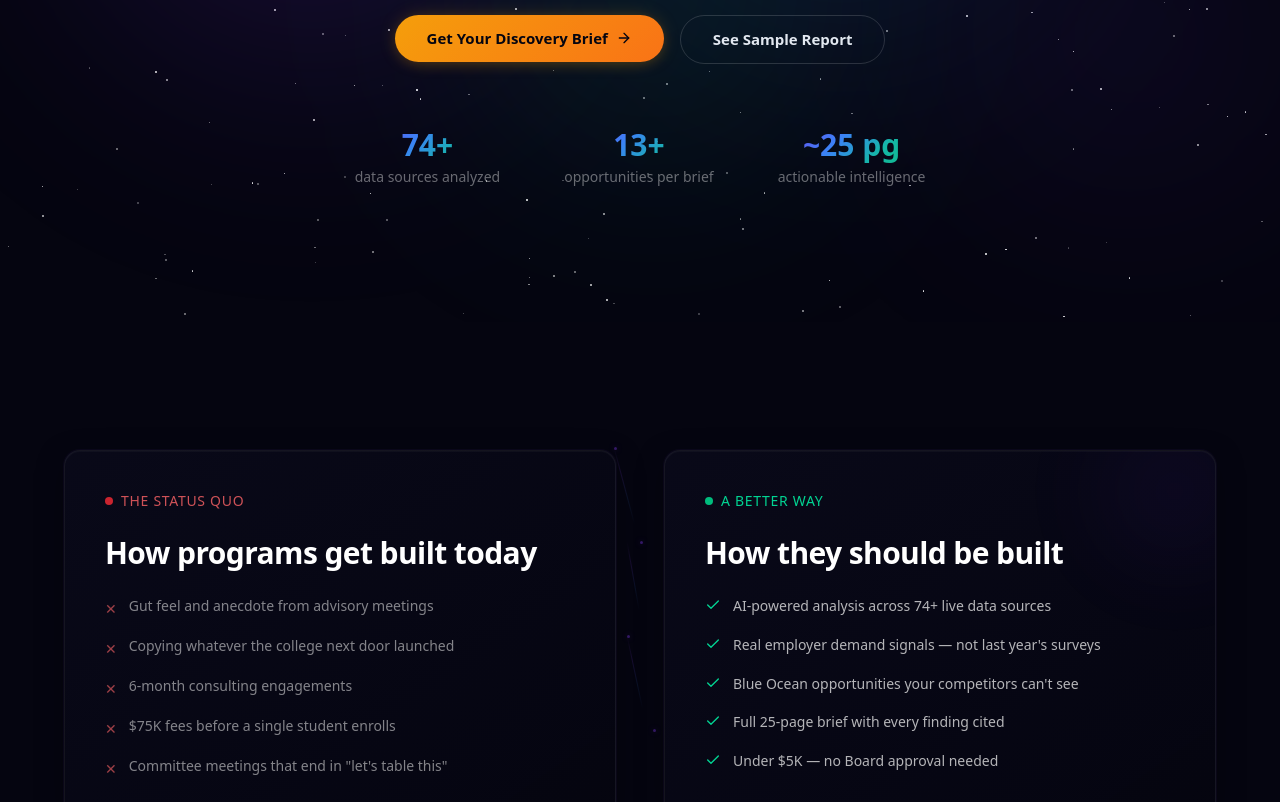
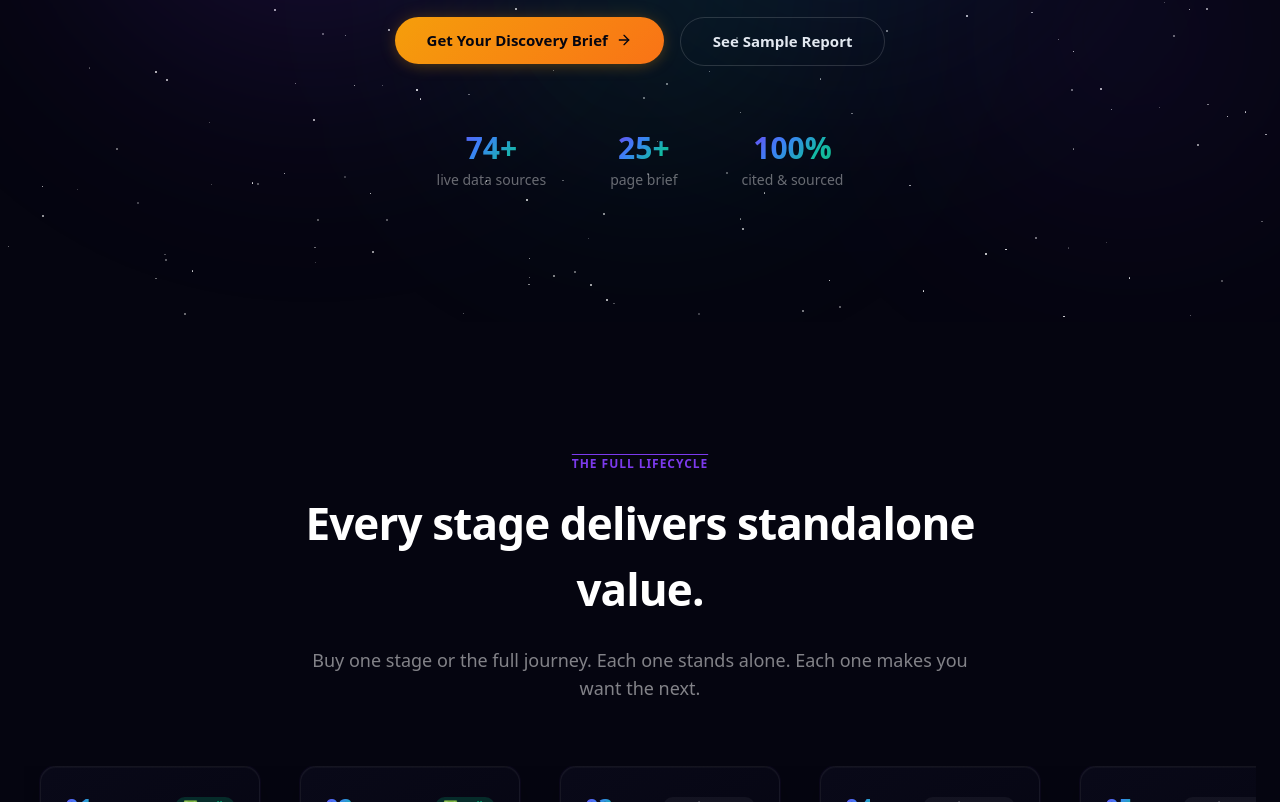
Before and after one commit to wspanic201/workforce-intelligence, a Next.js app: page / in a window 1280 px wide. Shown: the part 398-1200 px from the top of the page. Built offline with nearby package versions, Linux system fonts and the light colour scheme.

Commit message:
rebuild hero with blunt positioning, kill problem/solution section

```diff
--- a/app/page.tsx
+++ b/app/page.tsx
@@ -31,10 +31,11 @@ export default function HomePage() {
           </AnimateOnScroll>
 
           <AnimateOnScroll variant="fade-up" delay={150} duration={800}>
-            <p className="mt-6 text-lg md:text-xl text-white/60 max-w-2xl mx-auto leading-relaxed">
-              AI-powered workforce intelligence for community colleges.
-              <br className="hidden sm:block" />
-              Discover the programs your region actually needs — before your competitors do.
+            <p className="mt-6 text-lg md:text-xl text-white/70 max-w-2xl mx-auto leading-relaxed font-medium">
+              Labor market intelligence for community colleges.
+            </p>
+            <p className="mt-3 text-base md:text-lg text-white/45 max-w-2xl mx-auto leading-relaxed">
+              We analyze your region and tell you exactly which workforce programs to build — and why. Every finding sourced. Every opportunity scored.
             </p>
           </AnimateOnScroll>
 
@@ -57,9 +58,9 @@ export default function HomePage() {
           <AnimateOnScroll variant="fade-up" delay={450} duration={800}>
             <div className="mt-16 flex flex-wrap justify-center gap-8 md:gap-16">
               {[
-                { value: '74+', label: 'data sources analyzed' },
-                { value: '13+', label: 'opportunities per brief' },
-                { value: '~25 pg', label: 'actionable intelligence' },
+                { value: '74+', label: 'live data sources' },
+                { value: '25+', label: 'page brief' },
+                { value: '100%', label: 'cited & sourced' },
               ].map(({ value, label }) => (
                 <div key={label} className="text-center">
                   <div className="font-heading font-bold text-2xl md:text-3xl text-gradient-cosmic">
@@ -70,123 +71,6 @@ export default function HomePage() {
               ))}
             </div>
           </AnimateOnScroll>
-        </div>
-      </section>
-
-      {/* ===== PROBLEM / SOLUTION SPLIT ===== */}
-      <section className="relative py-20 md:py-32">
-        {/* Constellation decoration */}
-        <div className="constellation" aria-hidden="true">
-          <div className="constellation-dot" style={{ top: '20%', left: '48%' }} />
-          <div className="constellation-dot" style={{ top: '35%', left: '50%' }} />
-          <div className="constellation-dot" style={{ top: '50%', left: '49%' }} />
-          <div className="constellation-dot" style={{ top: '65%', left: '51%' }} />
-          <div
-            className="constellation-line"
-            style={{
-              top: '20%',
-              left: '48%',
-              width: '80px',
-              transform: 'rotate(75deg)',
-            }}
-          />
-          <div
-            className="constellation-line"
-            style={{
-              top: '35%',
-              left: '49%',
-              width: '70px',
-              transform: 'rotate(80deg)',
-            }}
-          />
-          <div
-            className="constellation-line"
-            style={{
-              top: '50%',
-              left: '49%',
-              width: '75px',
-              transform: 'rotate(78deg)',
-            }}
-          />
-        </div>
-
-        <div className="max-w-[1200px] mx-auto px-6">
-          <div className="grid md:grid-cols-2 gap-8 md:gap-12">
-            {/* Left — The Problem */}
-            <AnimateOnScroll variant="fade-right" duration={700}>
-              <div className="card-cosmic rounded-2xl p-8 md:p-10 h-full">
-                <div className="flex items-center gap-2 mb-6">
-                  <div className="w-2 h-2 rounded-full bg-red-500/80" />
-                  <span className="text-red-400/80 text-sm font-medium uppercase tracking-wider">
-                    The status quo
-                  </span>
-                </div>
-                <h2 className="font-heading font-bold text-2xl md:text-3xl text-white mb-6">
-                  How programs get built today
-                </h2>
-                <ul className="space-y-4">
-                  {[
-                    'Gut feel and anecdote from advisory meetings',
-                    'Copying whatever the college next door launched',
-                    '6-month consulting engagements',
-                    '$75K fees before a single student enrolls',
-                    'Committee meetings that end in "let\'s table this"',
-                  ].map((item) => (
-                    <li key={item} className="flex items-start gap-3">
-                      <span className="text-red-400/60 mt-1 text-sm">✕</span>
-                      <span className="text-white/50 text-sm leading-relaxed">
-                        {item}
-                      </span>
-                    </li>
-                  ))}
-                </ul>
-              </div>
-            </AnimateOnScroll>
-
-            {/* Right — The Solution */}
-            <AnimateOnScroll variant="fade-left" duration={700} delay={150}>
-              <div className="card-cosmic rounded-2xl p-8 md:p-10 h-full relative overflow-hidden">
-                {/* Subtle glow */}
-                <div
-                  className="absolute -top-20 -right-20 w-60 h-60 rounded-full opacity-20 pointer-events-none"
-                  style={{
-                    background: 'radial-gradient(circle, rgba(124,58,237,0.4), transparent 70%)',
-                    filter: 'blur(40px)',
-                  }}
-                  aria-hidden="true"
-                />
-                <div className="relative z-10">
-                  <div className="flex items-center gap-2 mb-6">
-                    <div className="w-2 h-2 rounded-full bg-emerald-500" />
-                    <span className="text-emerald-400 text-sm font-medium uppercase tracking-wider">
-                      A better way
-                    </span>
-                  </div>
-                  <h2 className="font-heading font-bold text-2xl md:text-3xl text-white mb-6">
-                    How they should be built
-                  </h2>
-                  <ul className="space-y-4">
-                    {[
-                      'AI-powered analysis across 74+ live data sources',
-                      'Real employer demand signals — not last year\'s surveys',
-                      'Blue Ocean opportunities your competitors can\'t see',
-                      'Full 25-page brief with every finding cited',
-                      'Under $5K — no Board approval needed',
-                    ].map((item) => (
-                      <li key={item} className="flex items-start gap-3">
-                        <span className="text-emerald-400 mt-0.5">
-                          <Check className="h-4 w-4" />
-                        </span>
-                        <span className="text-white/70 text-sm leading-relaxed">
-                          {item}
-                        </span>
-                      </li>
-                    ))}
-                  </ul>
-                </div>
-              </div>
-            </AnimateOnScroll>
-          </div>
         </div>
       </section>
 
```
